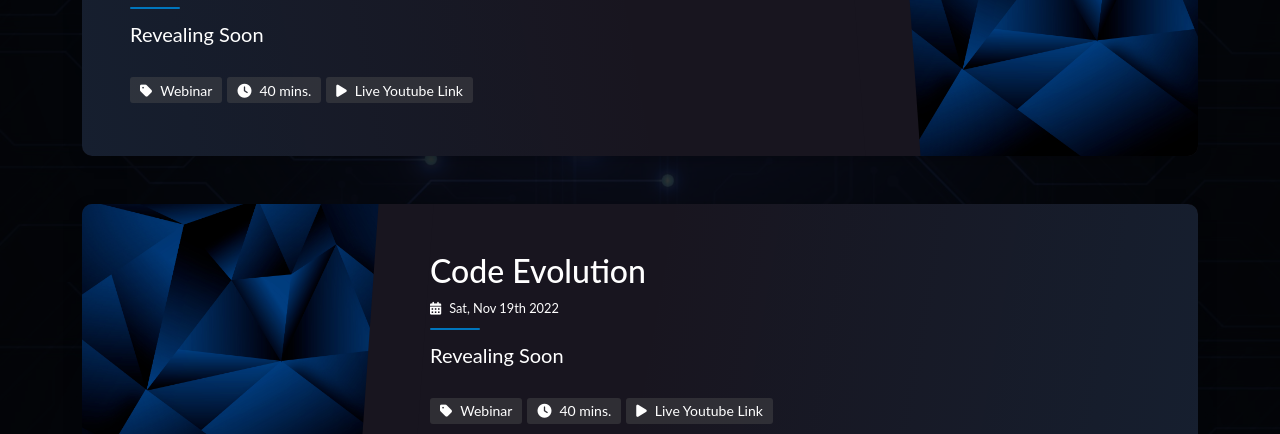
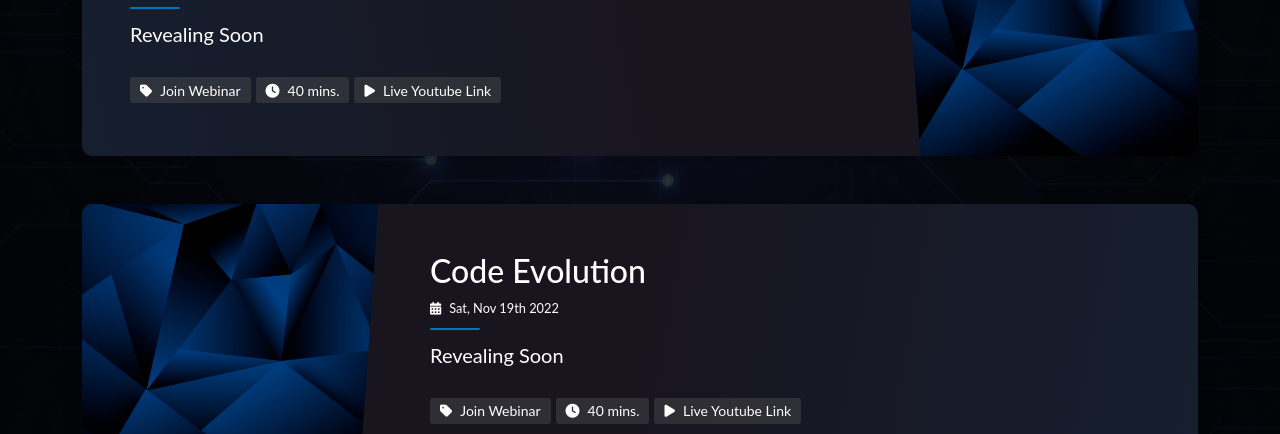
Before and after one commit to vishalgorana01/CodeAdept_RGTU-_7.0, a plain HTML site: page timeline.html in a window 1280 px wide. Shown: the part 518-952 px from the top of the page. Drawn offline with nearby package versions, Linux system fonts and the light colour scheme.

Commit message:
add join webinar button

```diff
--- a/timeline.html
+++ b/timeline.html
@@ -137,7 +137,7 @@
 
                     <div class="postcard__preview-txt fs-5">Revealing Soon</div>
                     <ul class="postcard__tagbox">
-                        <li class="tag__item"><i class="fas fa-tag me-2"></i>Webinar</li>
+                        <li class="tag__item"><a href="#"><i class="fas fa-tag me-2"></i>Join Webinar</a></li>
                         <li class="tag__item"><i class="fas fa-clock me-2"></i>40 mins.</li>
                         <li class="tag__item play blue">
                             <a href="#"><i class="fas fa-play me-2"></i>Live Youtube Link</a>
@@ -169,7 +169,7 @@
 
 
                     <ul class="postcard__tagbox">
-                        <li class="tag__item"><i class="fas fa-tag me-2"></i>Webinar</li>
+                        <li class="tag__item"><a href="#"><i class="fas fa-tag me-2"></i>Join Webinar</a></li>
                         <li class="tag__item"><i class="fas fa-clock me-2"></i>40 mins.</li>
                         <li class="tag__item play blue">
                             <a href="#"><i class="fas fa-play me-2"></i>Live Youtube Link</a>
```
